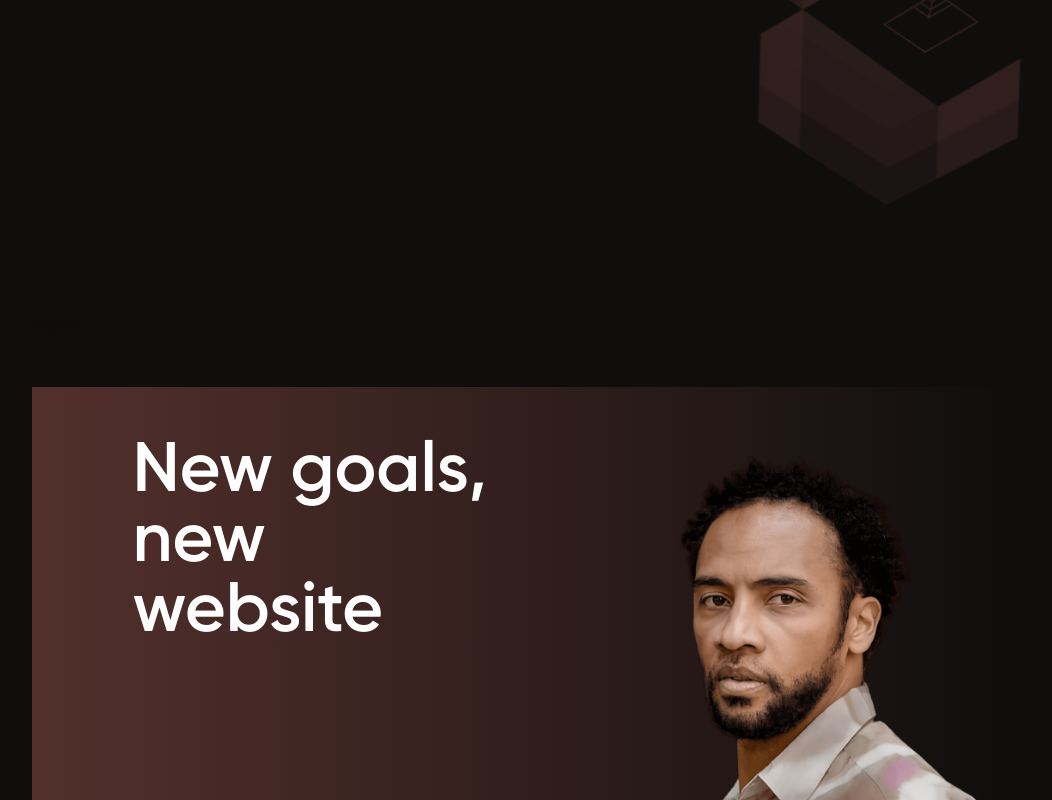
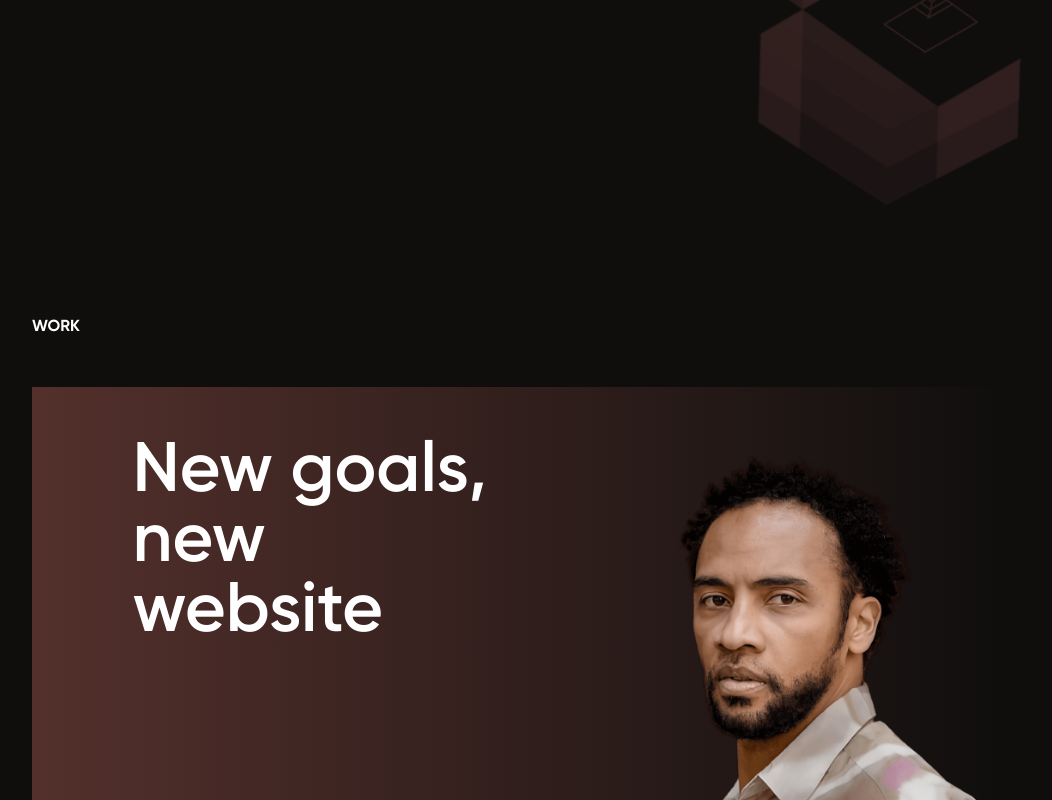
Before and after one commit to faculedesma/fledesma-dev, a React (Vite) app: page / in a window 1280 px wide. Shown: the part 6041-6841 px from the top of the page, without its empty margins (118-1170 px from the left). Built offline with nearby package versions, Linux system fonts and the light colour scheme.

Commit message:
fix: fix title color work section

```diff
--- a/src/components/work/work.scss
+++ b/src/components/work/work.scss
@@ -8,7 +8,6 @@
   flex-direction: column;
   align-items: flex-start;
   margin-bottom: 8rem;
-  color: var(--primary-color);
 
   > h3 {
     text-transform: uppercase;
```
